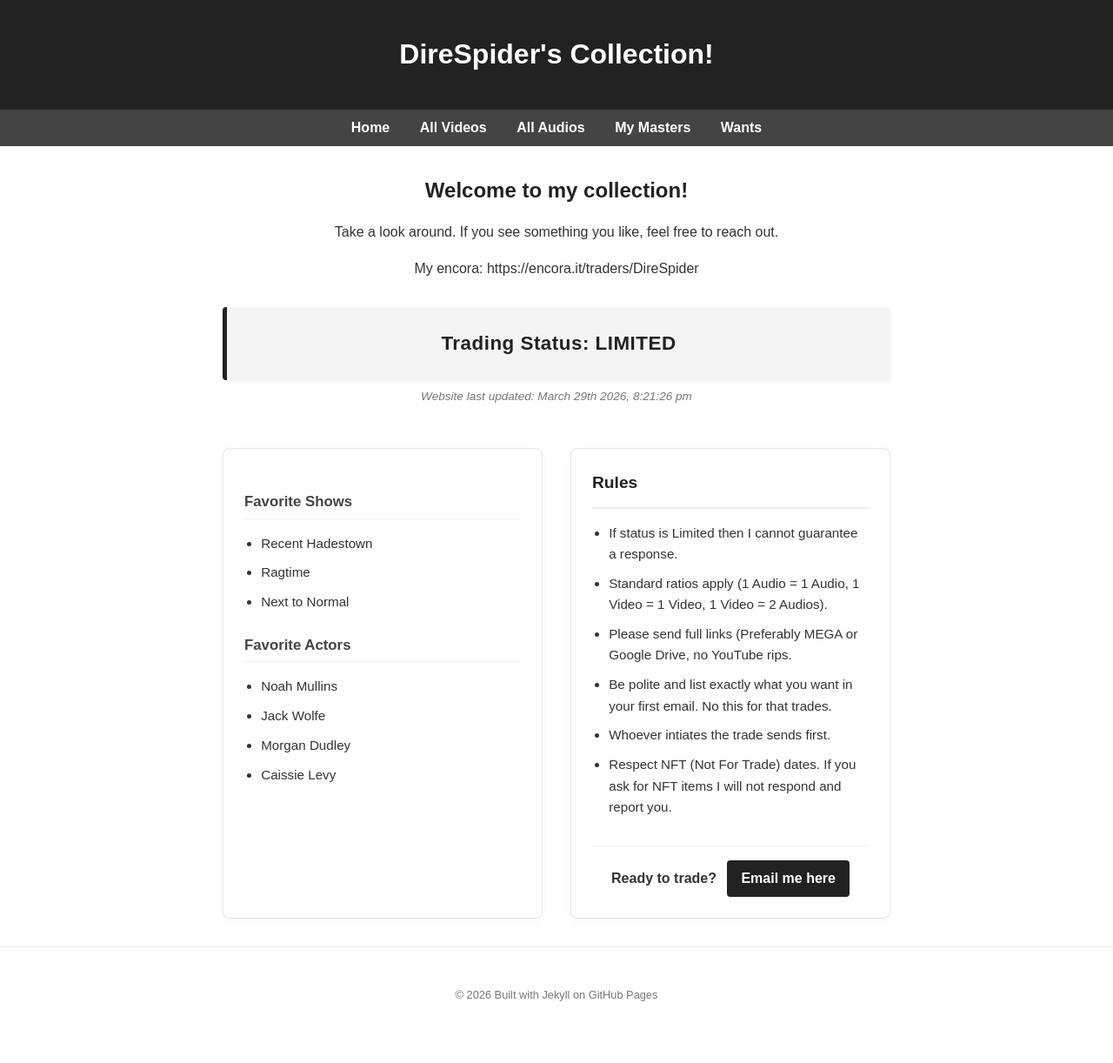
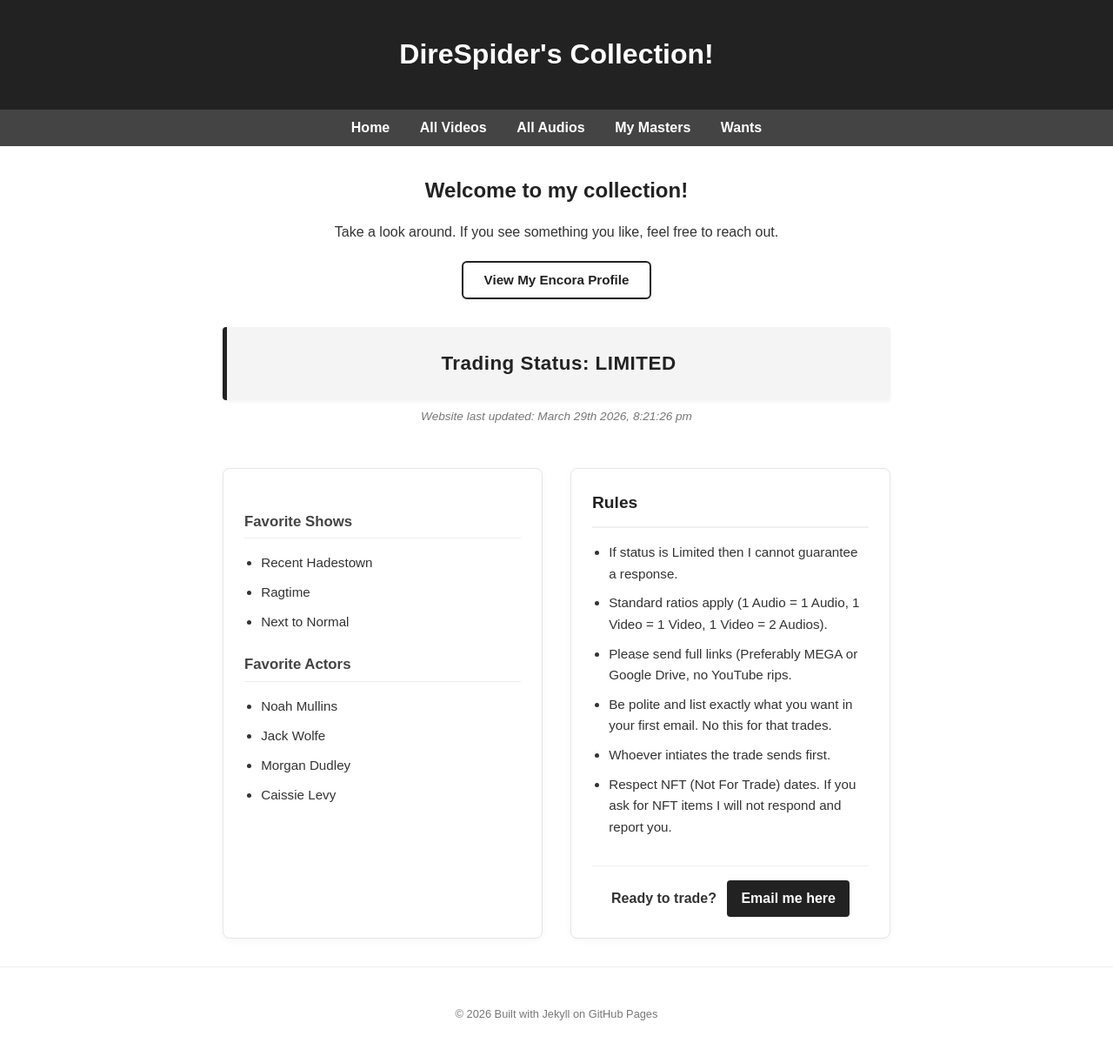
Before and after one commit to DireSpider/direspider.github.io, a Jekyll site: the page built from index.html, in a window 1280 px wide. Shown: the whole page at 87% size. Built offline with Jekyll 4.4.1, drawn with Linux system fonts in a browser that asks for light colours; before the commit the page ends 1199 px from its top, so only the background shows below that.

Commit message:
Modify Encora link and add profile button
Updated the Encora link and added a button for profile access.

```diff
--- a/index.html
+++ b/index.html
@@ -6,7 +6,12 @@ title: My Gallery
         <div class="welcome-message">
             <h2>Welcome to my collection!</h2>
             <p>Take a look around. If you see something you like, feel free to reach out.</p>
-            <p> My encora: https://encora.it/traders/DireSpider</p>
+
+            <div class="encora-container">
+                <a href="https://encora.it/profile/DireSpider" target="_blank" class="encora-button">
+                    View My Encora Profile
+                </a>
+            </div>
         </div>
 
         {% include status.html %}
```
